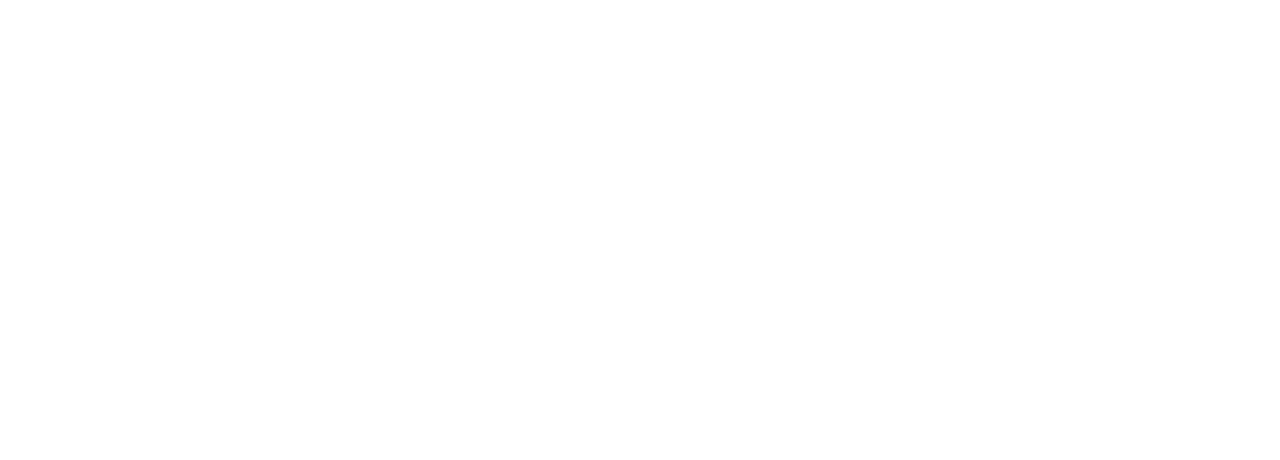
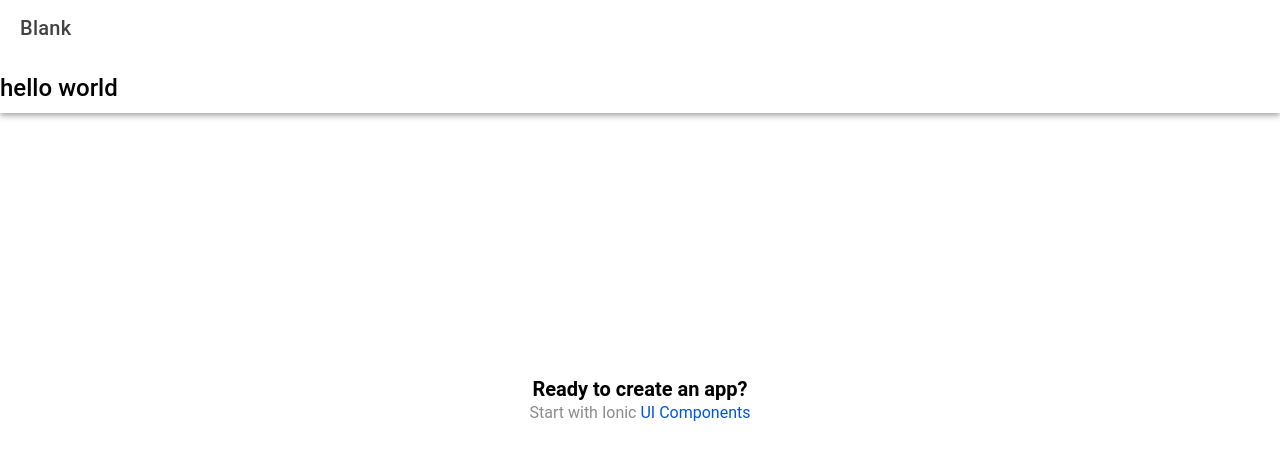
Before and after one commit to mylesgwapa/it35-lab, a React (Vite) app: page /it35-lab/home in a window 1280 px wide. Shown: the top 460 px of the page. Built offline with nearby package versions, Linux system fonts and the light colour scheme.

Commit message:
gh-pages deployment

```diff
--- a/package.json
+++ b/package.json
@@ -3,7 +3,10 @@
   "private": true,
   "version": "0.0.1",
   "type": "module",
+  "homepage": "https://github.com/mylesgwapa/it35-lab/",
   "scripts": {
+    "predeploy": "npm run build",
+    "deploy": "gh-pages -d dist",
     "dev": "vite",
     "build": "tsc && vite build",
     "preview": "vite preview",
@@ -40,6 +43,7 @@
     "cypress": "^13.5.0",
     "eslint": "^8.35.0",
     "eslint-plugin-react": "^7.32.2",
+    "gh-pages": "^6.3.0",
     "jsdom": "^22.1.0",
     "terser": "^5.4.0",
     "typescript": "^5.1.6",
--- a/src/App.tsx
+++ b/src/App.tsx
@@ -39,7 +39,7 @@ const App: React.FC = () => (
   <IonApp>
     <IonReactRouter>
       <IonRouterOutlet>
-        <Route exact path="/it35-lab/">
+        <Route exact path="/it35-lab/home">
           <Home />
         </Route>
         <Route exact path="/it35-lab/">
--- a/src/pages/Home.tsx
+++ b/src/pages/Home.tsx
@@ -9,6 +9,7 @@ const Home: React.FC = () => {
         <IonToolbar>
           <IonTitle>Blank</IonTitle>
         </IonToolbar>
+        <h2>hello world </h2>
       </IonHeader>
       <IonContent fullscreen>
         <IonHeader collapse="condense">
```
Also changed, not shown: 1 other file (tests, documents, lock files or other folders).
